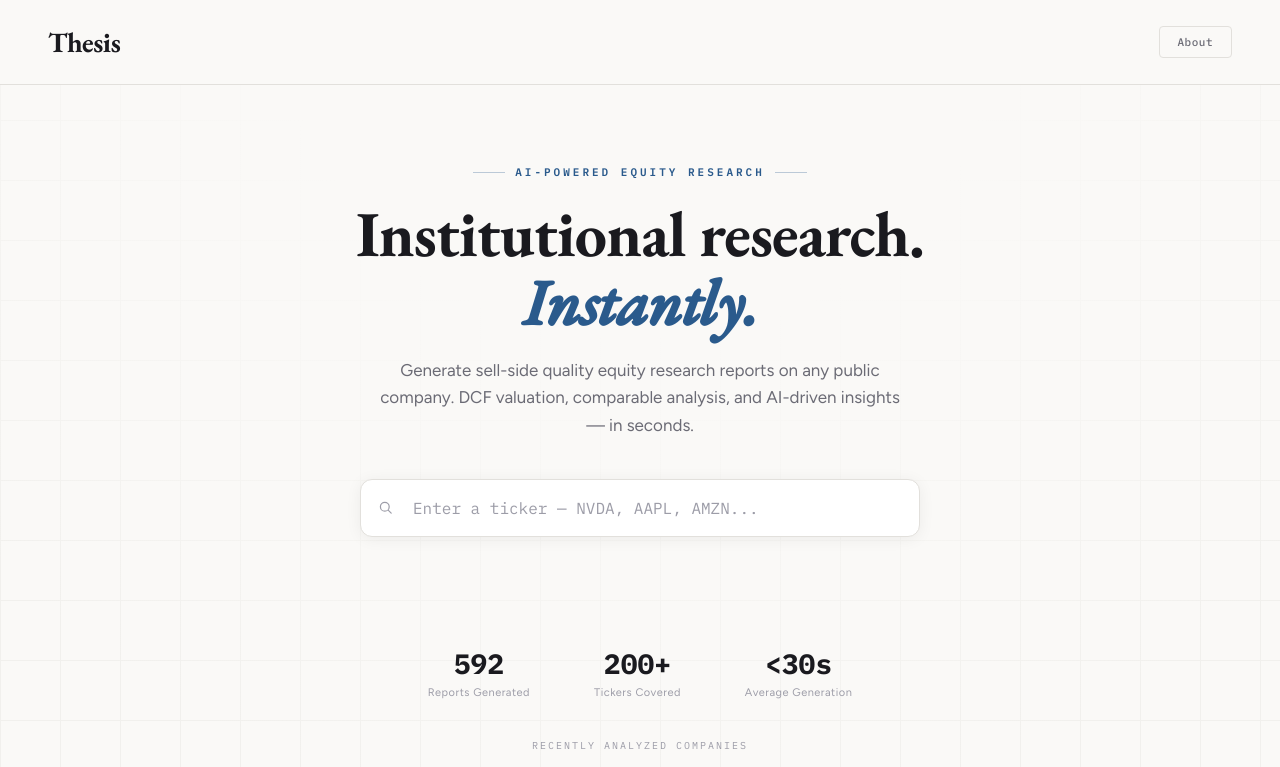
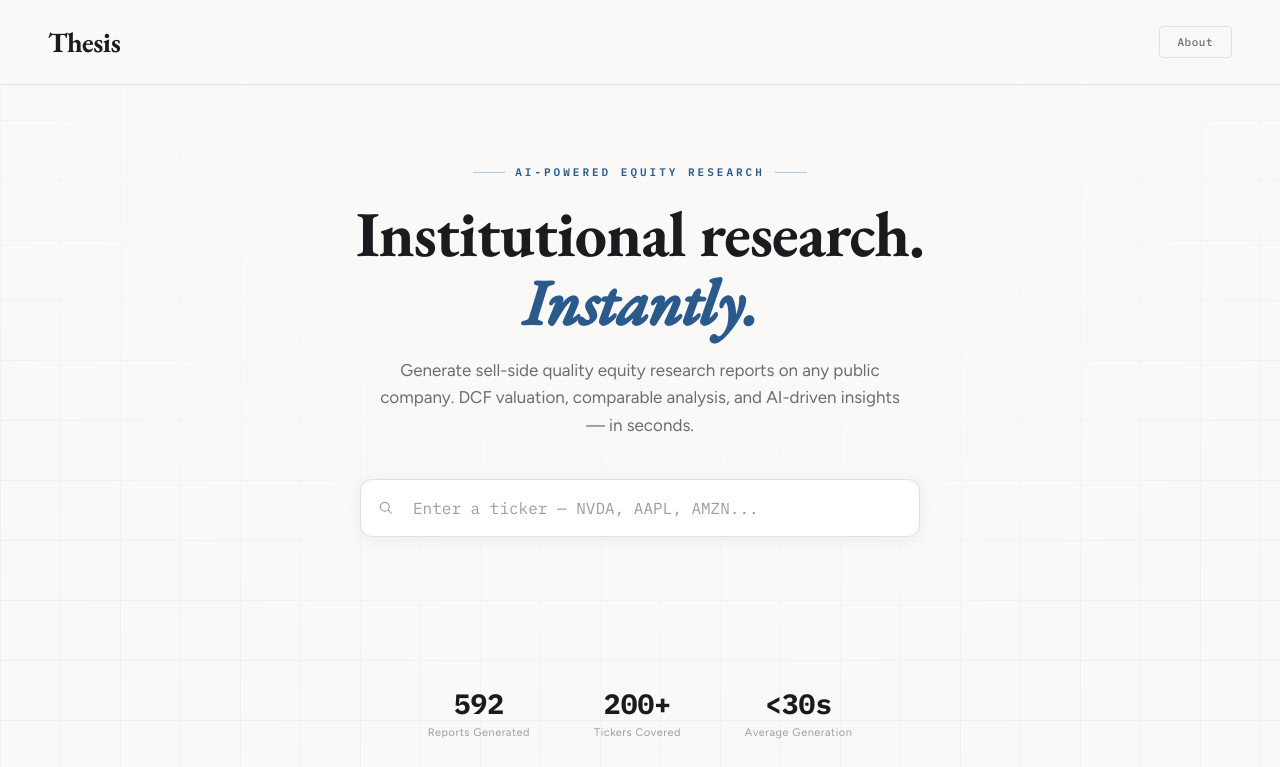
Before and after one commit to nicktriv25/thesis-research, a Next.js app: page / in a window 1280 px wide. Shown: the top 767 px of the page. Built offline with nearby package versions, Linux system fonts and the light colour scheme.

Commit message:
Push stats down 40px, fix dropdown isolation

```diff
--- a/src/components/landing/Hero.module.css
+++ b/src/components/landing/Hero.module.css
@@ -102,8 +102,9 @@
   border: 1.5px solid var(--rule);
   border-radius: 10px;
   overflow: hidden;
-  box-shadow: 0 16px 48px rgba(0, 0, 0, 0.16);
+  box-shadow: 0 8px 24px rgba(0, 0, 0, 0.12);
   z-index: 9999;
+  isolation: isolate;
 }
 
 .etfError {
--- a/src/components/landing/Stats.module.css
+++ b/src/components/landing/Stats.module.css
@@ -2,7 +2,7 @@
   display: flex;
   justify-content: center;
   gap: 64px;
-  padding: 48px 48px 0;
+  padding: 88px 48px 0;
   position: relative;
   z-index: 10;
   animation: fade-up 0.8s ease 0.2s both;
```
